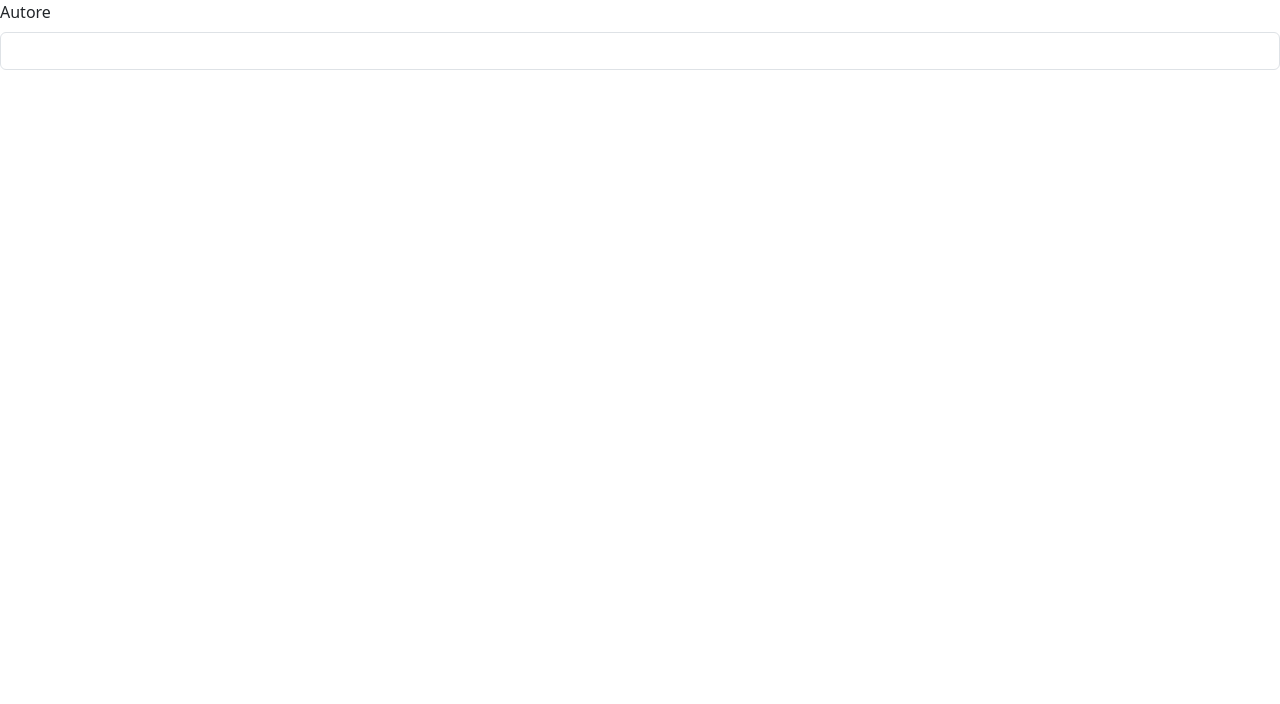
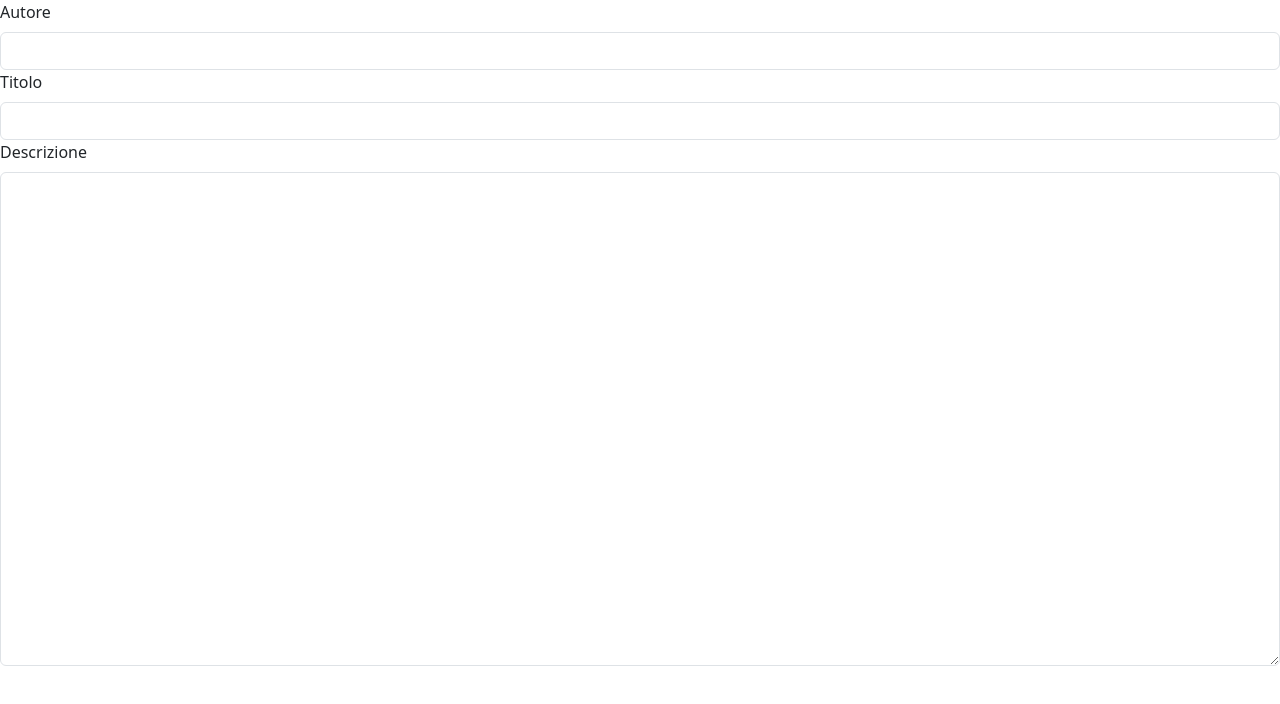
Before and after one commit to DarioConiglione/react-post-form, a React (Vite) app: page / in a window 1280 px wide. Shown: the top 704 px of the page. Built offline with nearby package versions, Linux system fonts and the light colour scheme.

Commit message:
repet input, change last one to text area

```diff
--- a/src/App.jsx
+++ b/src/App.jsx
@@ -35,8 +35,27 @@ function App() {
             className="form-control"
             value={formArticle.author}
             onChange={(e) => setFormArticle({ ...formArticle, author: e.target.value })}
+          />
 
+          <label className="form-label">Titolo</label>
+          <input
+            type="text"
+            name="title"
+            className="form-control"
+            value={formArticle.author}
+            onChange={(e) => setFormArticle({ ...formArticle, title: e.target.value })}
           />
+
+          <label className="form-label">Descrizione</label>
+          <textarea
+            type="text"
+            name="body"
+            rows="20"
+            className="form-control"
+            value={formArticle.author}
+            onChange={(e) => setFormArticle({ ...formArticle, body: e.target.value })}
+          />
+
         </form>
 
       </div>
```
